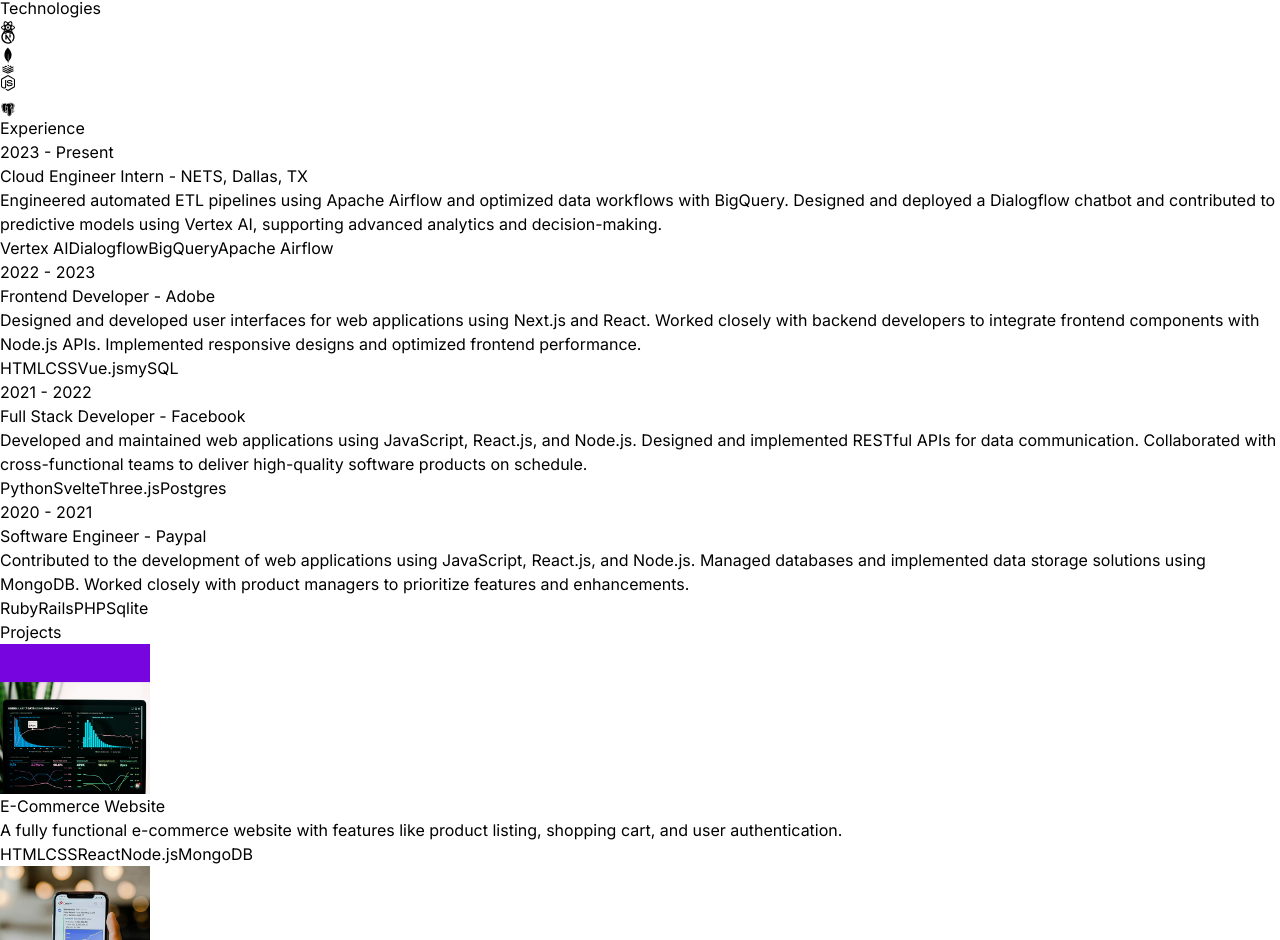
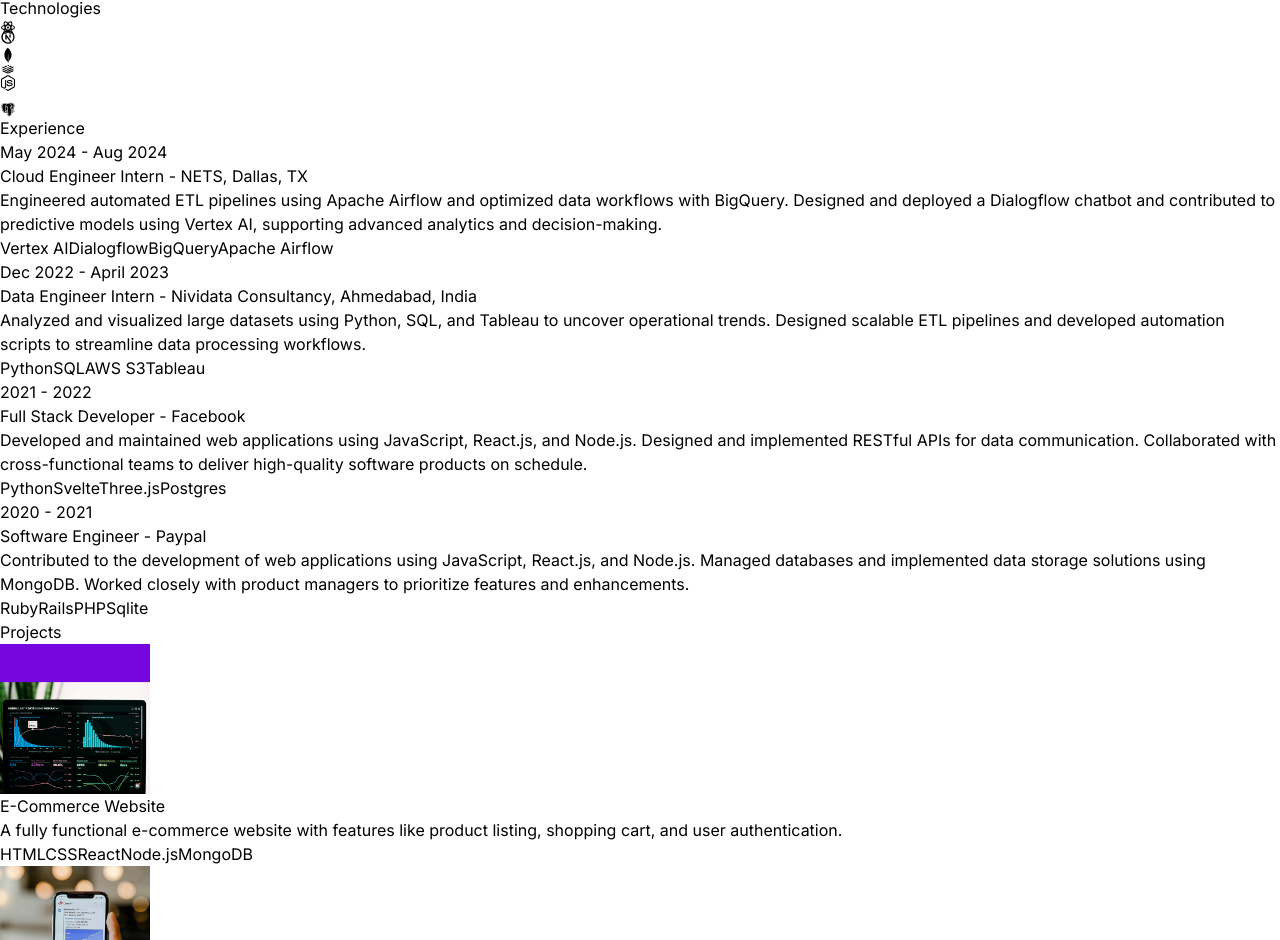
Before and after one commit to AayushMehta0924/My-Portfolio, a React (Vite) app: page / in a window 1280 px wide. Shown: the part 2612-3552 px from the top of the page. Built offline with nearby package versions, Linux system fonts and the light colour scheme.

Commit message:
Updating work exp

```diff
--- a/src/constants/index.js
+++ b/src/constants/index.js
@@ -10,18 +10,18 @@
 
 export const EXPERIENCES = [
   {
-    year: "2023 - Present",
+    year: "May 2024 - Aug 2024",
     role: "Cloud Engineer Intern",
     company: "NETS, Dallas, TX",
     description: `Engineered automated ETL pipelines using Apache Airflow and optimized data workflows with BigQuery. Designed and deployed a Dialogflow chatbot and contributed to predictive models using Vertex AI, supporting advanced analytics and decision-making.`,
     technologies: ["Vertex AI", "Dialogflow", "BigQuery", "Apache Airflow"],
   },
   {
-    year: "2022 - 2023",
-    role: "Frontend Developer",
-    company: "Adobe",
-    description: `Designed and developed user interfaces for web applications using Next.js and React. Worked closely with backend developers to integrate frontend components with Node.js APIs. Implemented responsive designs and optimized frontend performance.`,
-    technologies: ["HTML", "CSS", "Vue.js", "mySQL"],
+    year: "Dec 2022 - April 2023",
+    role: "Data Engineer Intern",
+    company: "Nividata Consultancy, Ahmedabad, India",
+    description: `Analyzed and visualized large datasets using Python, SQL, and Tableau to uncover operational trends. Designed scalable ETL pipelines and developed automation scripts to streamline data processing workflows.`,
+    technologies: ["Python", "SQL", "AWS S3", "Tableau"],
   },
   {
     year: "2021 - 2022",
```
